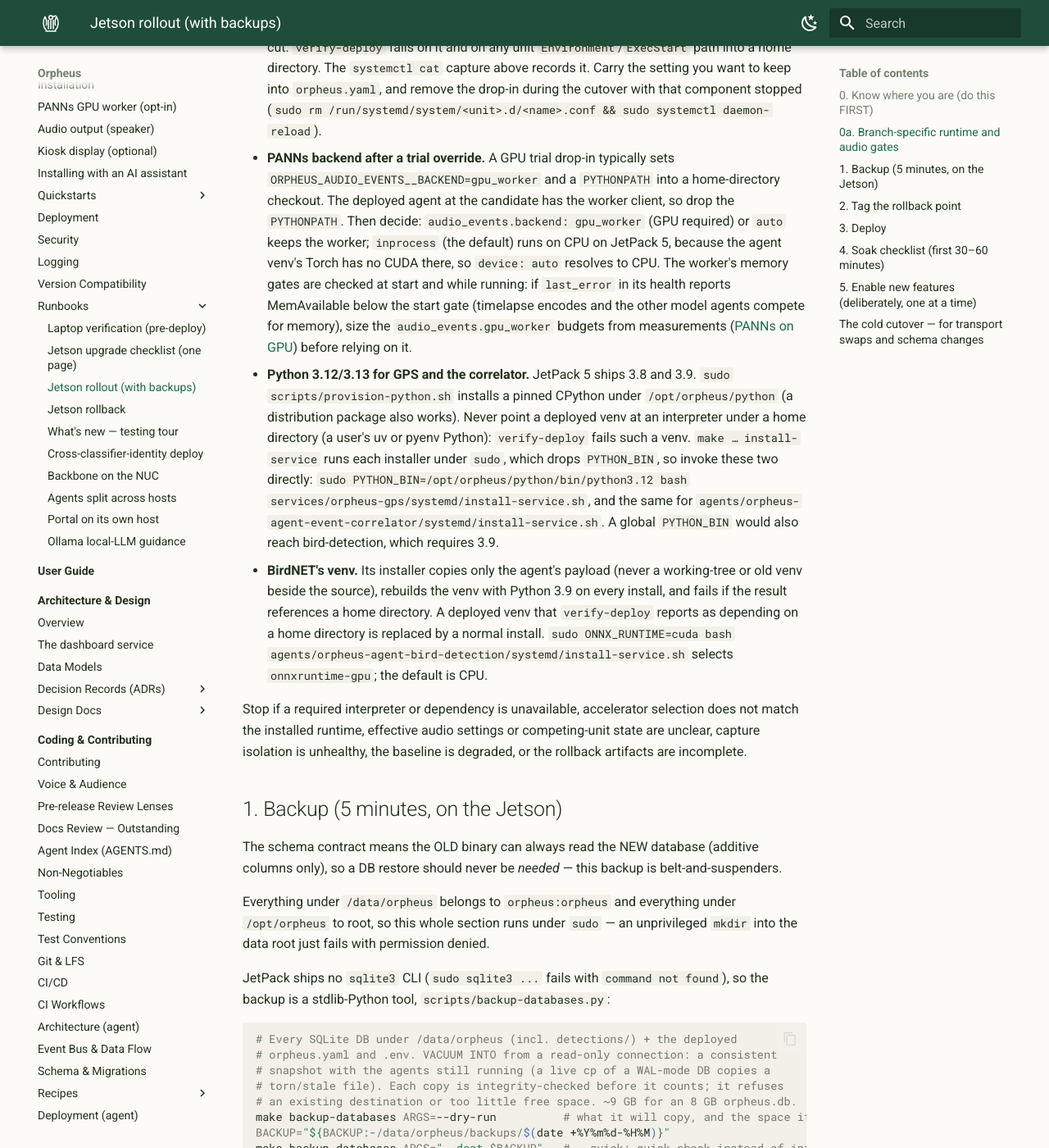
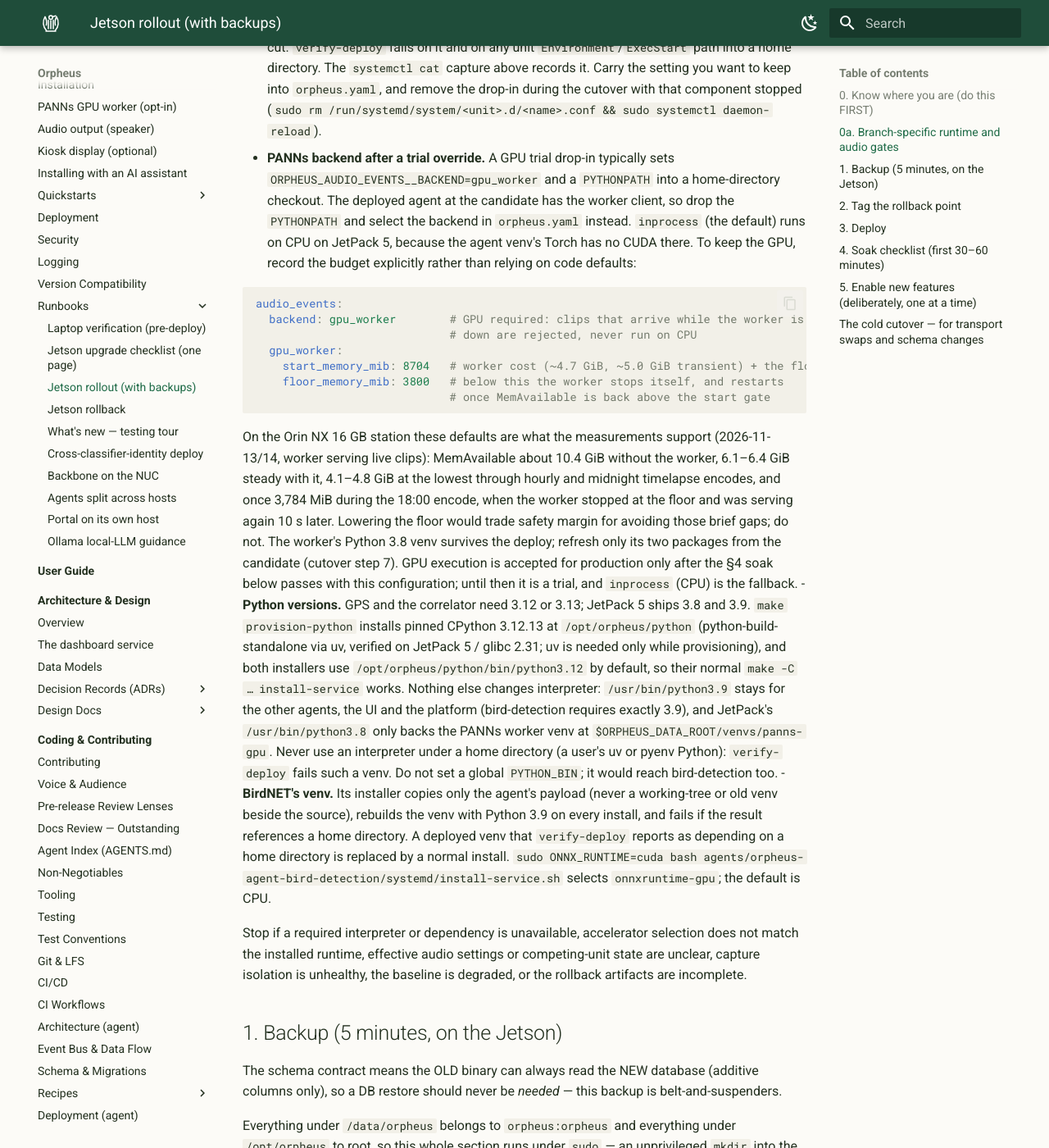
Before and after one commit to scottchronicity/orpheus, an MkDocs documentation site: the page built from docs/runbooks/jetson-rollout.md, in a window 1280 px wide and 1400 px high, scrolled down 3511 px. Shown: the whole window at 82% size. Built offline with MkDocs 1.6.1 and Material for MkDocs 9.7.7, drawn with Linux system fonts in a browser that asks for light colours; some of the changed text lies outside the part shown.

Commit message:
release: settle Python 3.12.13 at /opt/orpheus/python and the PANNs GPU budget
Python: `make provision-python` installs pinned CPython 3.12.13 at
/opt/orpheus/python, and the GPS and event-correlator installers now use
/opt/orpheus/python/bin/python3.12 when PYTHON_BIN is unset, so their normal
`make install-service` works (sudo drops PYTHON_BIN). System 3.9 stays for
the other agents, UI and platform; JetPack 3.8 only backs the PANNs worker
venv.

PANNs GPU: keep the worker's start gate 8704 MiB and floor 3800 MiB and
record them in orpheus.yaml with backend gpu_worker. Measured with the
worker serving live clips: 6.1-6.4 GiB MemAvailable steady, 4.1-4.8 GiB at
the lowest through hourly and midnight encodes, once 3,784 MiB at the 18:00
encode, when the worker stopped at the floor and served again 10 s later.
GPU counts as production-accepted only after a 24 h post-deploy soak; CPU
(inprocess) is the documented fallback. The cutover refreshes only the
worker's two packages in its existing venv (pip dry run: Torch and every
pin already satisfied).

Backup: measured on the station, 5.4 GB in 233 s with integrity_check;
--verify 14 s.

````diff
--- a/docs/runbooks/jetson-rollout.md
+++ b/docs/runbooks/jetson-rollout.md
@@ -166,23 +166,43 @@ Resolve these gates against the station's actual config and installed environmen
 - **PANNs backend after a trial override.** A GPU trial drop-in typically sets
   `ORPHEUS_AUDIO_EVENTS__BACKEND=gpu_worker` and a `PYTHONPATH` into a home-directory
   checkout. The deployed agent at the candidate has the worker client, so drop the
-  `PYTHONPATH`. Then decide: `audio_events.backend: gpu_worker` (GPU required) or
-  `auto` keeps the worker; `inprocess` (the default) runs on CPU on JetPack 5,
-  because the agent venv's Torch has no CUDA there, so `device: auto` resolves to
-  CPU. The worker's memory gates are checked at start and while running: if
-  `last_error` in its health reports MemAvailable below the start gate (timelapse
-  encodes and the other model agents compete for memory), size the
-  `audio_events.gpu_worker` budgets from measurements
-  ([PANNs on GPU](../operator-manual/panns-gpu.md)) before relying on it.
-- **Python 3.12/3.13 for GPS and the correlator.** JetPack 5 ships 3.8 and 3.9.
-  `sudo scripts/provision-python.sh` installs a pinned CPython under
-  `/opt/orpheus/python` (a distribution package also works). Never point a deployed
-  venv at an interpreter under a home directory (a user's uv or pyenv Python):
-  `verify-deploy` fails such a venv. `make … install-service` runs each installer
-  under `sudo`, which drops `PYTHON_BIN`, so invoke these two directly:
-  `sudo PYTHON_BIN=/opt/orpheus/python/bin/python3.12 bash services/orpheus-gps/systemd/install-service.sh`,
-  and the same for `agents/orpheus-agent-event-correlator/systemd/install-service.sh`.
-  A global `PYTHON_BIN` would also reach bird-detection, which requires 3.9.
+  `PYTHONPATH` and select the backend in `orpheus.yaml` instead. `inprocess` (the
+  default) runs on CPU on JetPack 5, because the agent venv's Torch has no CUDA
+  there. To keep the GPU, record the budget explicitly rather than relying on code
+  defaults:
+
+  ```yaml
+  audio_events:
+    backend: gpu_worker        # GPU required: clips that arrive while the worker is
+                               # down are rejected, never run on CPU
+    gpu_worker:
+      start_memory_mib: 8704   # worker cost (~4.7 GiB, ~5.0 GiB transient) + the floor
+      floor_memory_mib: 3800   # below this the worker stops itself, and restarts
+                               # once MemAvailable is back above the start gate
+  ```
+
+  On the Orin NX 16 GB station these defaults are what the measurements support
+  (2026-11-13/14, worker serving live clips): MemAvailable about 10.4 GiB without
+  the worker, 6.1–6.4 GiB steady with it, 4.1–4.8 GiB at the lowest through hourly
+  and midnight timelapse encodes, and once 3,784 MiB during the 18:00 encode, when
+  the worker stopped at the floor and was serving again 10 s later. Lowering the
+  floor would trade safety margin for avoiding those brief gaps; do not. The
+  worker's Python 3.8 venv survives the deploy; refresh only its two packages from
+  the candidate (cutover step 7). GPU execution is accepted for production only
+  after the §4 soak below passes with this configuration; until then it is a
+  trial, and `inprocess` (CPU) is the fallback.
+- **Python versions.** GPS and the correlator need 3.12 or 3.13; JetPack 5 ships
+  3.8 and 3.9. `make provision-python` installs pinned CPython 3.12.13 at
+  `/opt/orpheus/python` (python-build-standalone via uv, verified on JetPack 5 /
+  glibc 2.31; uv is needed only while provisioning), and both installers use
+  `/opt/orpheus/python/bin/python3.12` by default, so their normal
+  `make -C … install-service` works. Nothing else changes interpreter:
+  `/usr/bin/python3.9` stays for the other agents, the UI and the platform
+  (bird-detection requires exactly 3.9), and JetPack's `/usr/bin/python3.8` only
+  backs the PANNs worker venv at `$ORPHEUS_DATA_ROOT/venvs/panns-gpu`. Never use an
+  interpreter under a home directory (a user's uv or pyenv Python):
+  `verify-deploy` fails such a venv. Do not set a global `PYTHON_BIN`; it would
+  reach bird-detection too.
 - **BirdNET's venv.** Its installer copies only the agent's payload (never a
   working-tree or old venv beside the source), rebuilds the venv with Python 3.9
   on every install, and fails if the result references a home directory. A deployed
@@ -213,7 +233,9 @@ so the backup is a stdlib-Python tool, `scripts/backup-databases.py`:
 # orpheus.yaml and .env. VACUUM INTO from a read-only connection: a consistent
 # snapshot with the agents still running (a live cp of a WAL-mode DB copies a
 # torn/stale file). Each copy is integrity-checked before it counts; it refuses
-# an existing destination or too little free space. ~9 GB for an 8 GB orpheus.db.
+# a destination that already holds a backup, or too little free space. Needs ~9 GB
+# for an 8 GB orpheus.db; measured on the station: 5.4 GB in 233 s including the
+# full integrity_check (expect ~6 min for 8 GB), --verify 14 s with --quick.
 make backup-databases ARGS=--dry-run          # what it will copy, and the space it needs
 BACKUP="${BACKUP:-/data/orpheus/backups/$(date +%Y%m%d-%H%M)}"
 make backup-databases ARGS="--dest $BACKUP"   # --quick: quick_check instead of integrity_check
@@ -347,7 +369,7 @@ Jetson hardware gates below.
 | Audio output | Only after output manager health is `healthy` and capture isolation is `ok`, perform one brief, low-volume playback check using the approved station sound. Confirm start/finish share a playback ID and timing/elapsed duration are plausible. | Playback is routed to the wrong sink, records through ALSA/capture, or event timing/identity is absent. |
 | Corollary discharge | Confirm `corollary_discharge.enabled` remains false unless it was deliberately enabled in the backed-up station config. When enabled, verify overlapping observations are tagged `is_self_generated`, persisted and published; unrelated wildlife remains untagged and retained. | Any observation is deleted/suppressed, unrelated wildlife is tagged, or a playback window arrives too late to account for an overlap. |
 | BirdNET | Check health-reported requested and registered ONNX providers, then verify normal classifications and confidence/geo-filter behavior. | Explicit provider request differs from registered provider, model load fails, or detection semantics regress. |
-| PANNs | Verify the isolated worker's Python 3.8 interpreter, NVIDIA Torch/CUDA and model hashes; compare expected CPU/GPU labels and intervals on the accepted fixture/known clip. | Worker health/recovery fails, mismatched model/runtime artifact, or results exceed the accepted comparison. |
+| PANNs | Verify the isolated worker's Python 3.8 interpreter, NVIDIA Torch/CUDA and model hashes; compare expected CPU/GPU labels and intervals on the accepted fixture/known clip. GPU is production-accepted only after a 24 h soak that includes the midnight timelapse encodes: health `backend: gpu_worker`, worker `ready` except floor stops that recover by themselves, `unavailable`/`memory` rejections growing only during those stops, 0 audio-events unit restarts, MemAvailable never below 2 GiB. | Worker health/recovery fails, mismatched model/runtime artifact, results exceed the accepted comparison, or the worker stays down: set `audio_events.backend: inprocess` (CPU) and restart audio-events. |
 | Crow and correlation | Confirm configured crow device in health/logs; verify detections flow through correlator, persistence, and NATS publication. | Correlator errors, missing persisted/published detections, or unexpected device/resource pressure. |
 | Existing services | `make status-all`; inspect service journals and dashboard; confirm GPS, camera capture, snapshot/timelapse, storage timer and UI behavior. | Any previously healthy service is degraded or storage timer is not re-armed. |
 
@@ -450,8 +472,12 @@ while code and environments change, then starts components in explicit stages.
    open / index build to complete and "Connected to NATS". A read-only python3
    row-count doubles as the data-read smoke where sqlite3 is absent.
 7. **Staged rollout**: verify NATS first; then GPS and the correlator using the
-   confirmed Python 3.12/3.13 interpreter, passed as `PYTHON_BIN` on the `sudo`
-   command line of each installer (§0a). Start light agents, then model agents
+   provisioned Python 3.12.13 (`make provision-python` first; the installers pick
+   it up, §0a). Before audio-events starts, refresh the PANNs worker's packages in
+   its existing venv, as its owner (no sudo): `make -C workers/orpheus-worker-panns
+   install ORPHEUS_DATA_ROOT=/data/orpheus NVIDIA_TORCH_WHEEL=/data/orpheus/downloads/torch-2.1.0a0+41361538.nv23.06-cp38-cp38-linux_aarch64.whl`
+   (the target checks the wheel's hash; the venv and pinned NVIDIA Torch are
+   reused and only the worker packages are reinstalled). Start light agents, then model agents
    one at a time while watching memory and accelerator health. Install audio output
    only after confirming its effective config and saved prior audio-unit state;
    verify capture isolation before starting audio-motion or playback. Start
````
Also changed, not shown: 4 other files.
